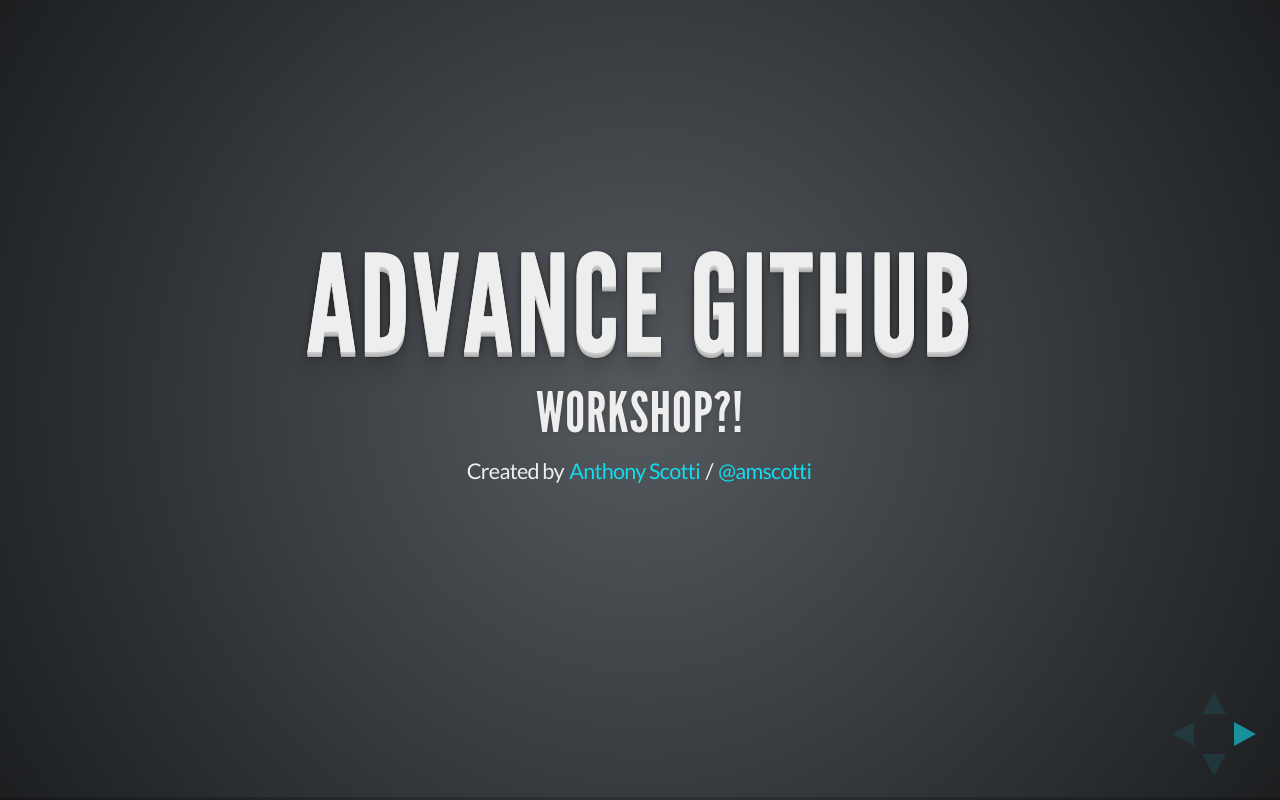
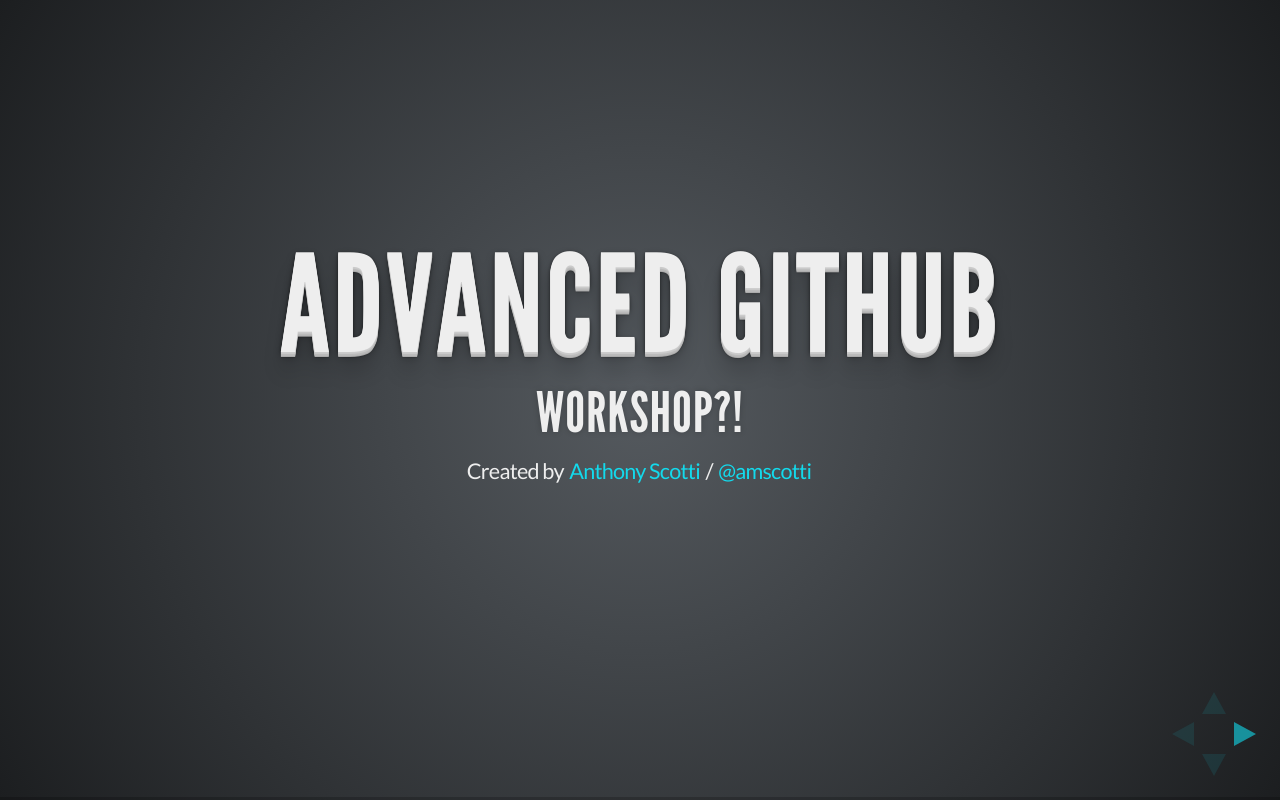
Before and after one commit to amscotti/advanced-github-workshop, a plain HTML site: page index.html in a window 1280 px wide. Drawn offline with Linux system fonts and the light colour scheme.

Commit message:
Update index.html

```diff
--- a/index.html
+++ b/index.html
@@ -3,7 +3,7 @@
 <head>
     <meta charset="utf-8">
     <title>Advance GitHub</title>
-    <meta name="description" content="Advance GitHub">
+    <meta name="description" content="Advanced GitHub">
     <meta name="author" content="Anthony Scotti">
     <meta name="apple-mobile-web-app-capable" content="yes"/>
     <meta name="apple-mobile-web-app-status-bar-style" content="black-translucent"/>
@@ -29,7 +29,7 @@
 <div class="slides">
 
 <section>
-    <h1>Advance GitHub</h1>
+    <h1>Advanced GitHub</h1>
     <h3>Workshop?!</h3>
     <p>
         <small>Created by <a href="http://www.amscotti.com">Anthony Scotti</a> / <a href="http://twitter.com/hakimel">@amscotti</a>
```
